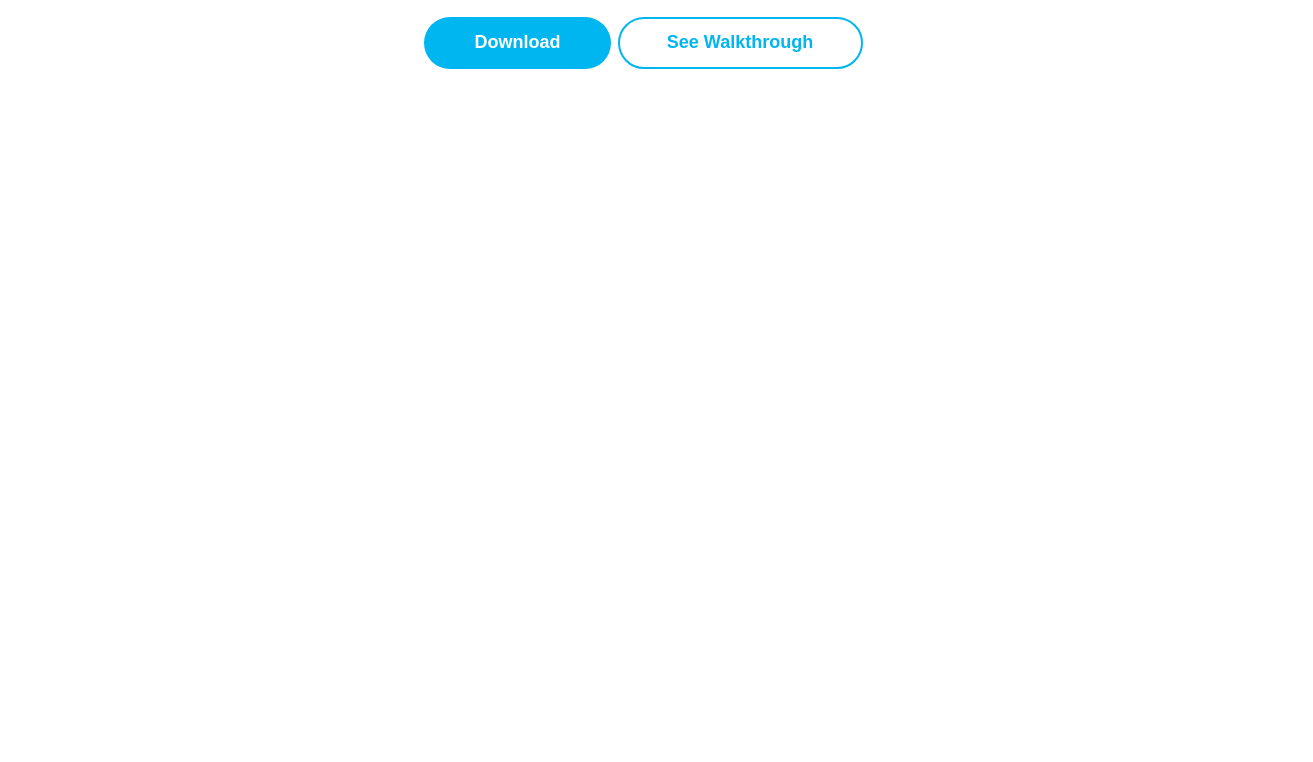
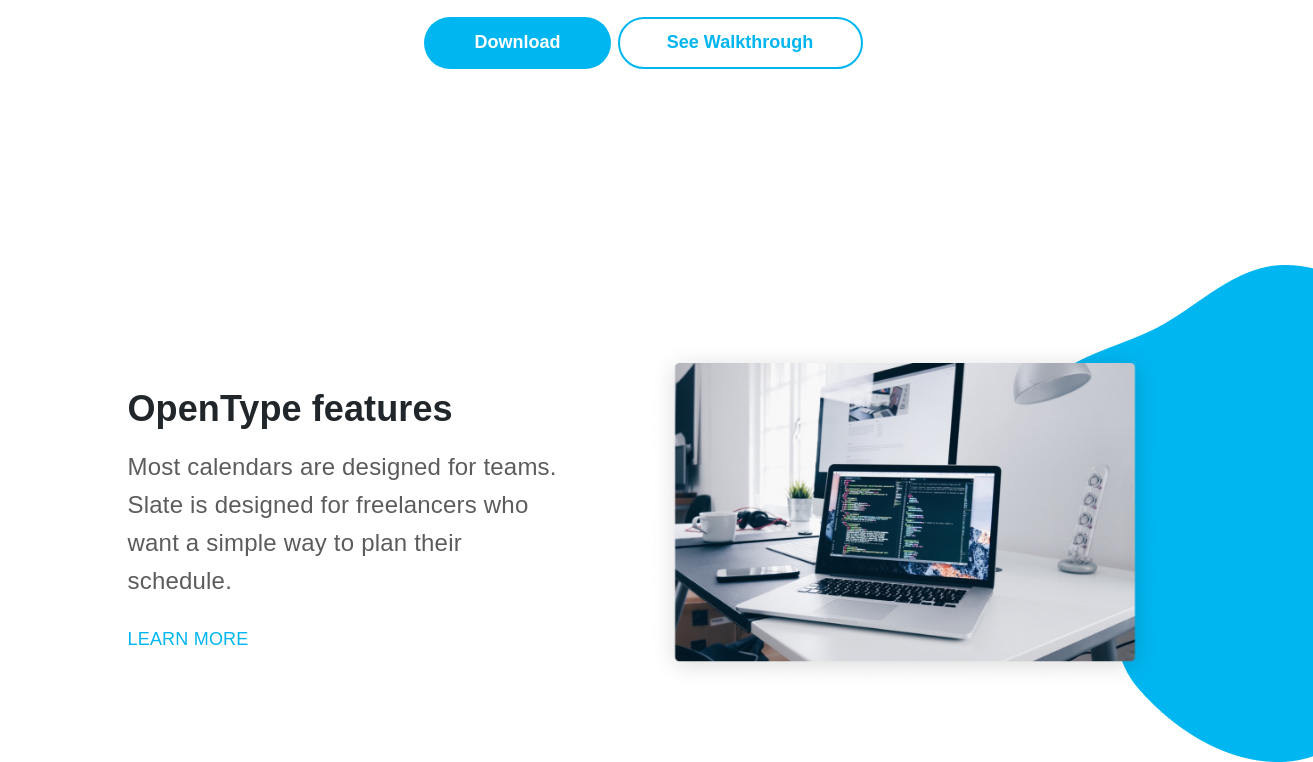
Before and after one commit to AlexNicolasCode/figma-land, a website built with Vite: page index.html in a window 1280 px wide. Shown: the part 1991-2753 px from the top of the page, 1313 px wide, since content can reach past the window. Before the commit the page ends 2531 px from the top, so only its background shows below. Built offline with nearby package versions, Linux system fonts and the light colour scheme.

Commit message:
features class added

```diff
--- /dev/null
+++ b/css/features.css
@@ -0,0 +1,51 @@
+.features {
+    position: relative;
+    top: 500px;
+    display: flex;
+    margin: auto;
+    width: 1045px;
+    height: 382px;
+}
+.features__content {
+    display: flex;
+    flex-direction: column;
+    margin-right: auto;
+    width: 459px;
+    height: 288px;
+}
+.features__text {
+    margin: 10px;
+    line-height: 38px;
+}
+.features__title {
+    color: var(--first-text);
+    font-size: 36px;
+    letter-spacing: 0.1px;
+    margin-top: 50px;
+}
+.features__subtitle {
+    color: var(--second-text);
+    font-size: 24px;
+    letter-spacing: 0.2px;
+}
+.features__link {
+    color: var(--primary);
+    font-size: 18px;
+    letter-spacing: 0.2px;
+}
+.features__images {
+    display: flex;
+    float: right;
+    margin-left: auto;
+}
+.features__notebook {
+    width: 516px;
+    height: 351px;
+}
+.features__decoration-ball {
+    display: flex;
+    position: absolute;
+    top: -75px;
+    right: -150px;
+    z-index: -1;
+}
--- a/index.html
+++ b/index.html
@@ -9,6 +9,7 @@
     <link rel="stylesheet" href="css/header.css">
     <link rel="stylesheet" href="css/home.css">
     <link rel="stylesheet" href="css/download.css">
+    <link rel="stylesheet" href="css/features.css">
     <title>Figma Land</title>
   </head>
 
@@ -45,14 +46,14 @@
 
     <main>
       <section class="home">
-        <div class="home__content">
+        <article class="home__content">
           <h1 class="home__title">Lightning fast prototyping</h1>
 
           <p class="home__subtitle">Most calendars are designed for teams. Slate is designed for freelancers.</p>
 
           <button class="home__btn home__btn-get-started">Get Started</button>
           <button class="home__btn home__btn-try-for-free">Try For Free</button>
-        </div>
+        </article>
 
         <div class="home__flat-browser">
           <img class="home__browser-img" src="./assets/flat-browser.png" alt="flat browser">
@@ -65,7 +66,7 @@
       </section>
 
       <section class="download">
-        <div class="download__content">
+        <article class="download__content">
           <p class="download__header">Just type</p>
 
           <h2 class="download__title">Fastest way to navigate</h2>
@@ -74,7 +75,7 @@
             Most calendars are designed for teams.<br/>
             Slate is designed for freelancers.
           </p>
-        </div>
+        </article>
 
         <div class="download__options">
           <button class="download__btn download__btn-download">Download</button>
@@ -82,8 +83,26 @@
         </div>
       </section>
 
+      <section class="features">
+        <article class="features__content">
+          <h2 class="features__text features__title">OpenType features</h2>
 
-      <section class="features"></section>
+          <p class="features__text features__subtitle">
+            Most calendars are designed for teams.
+            Slate is designed for freelancers who
+            want a simple way to plan their
+            schedule.
+          </p>
+
+          <a class="features__text features__link" href="">LEARN MORE</a>
+        </article>
+
+        <div class="features__images">
+          <img class="features__notebook" src="./assets/notebook.png" alt="notebook">
+          <img class="features__decoration-ball" src="./assets/decoration-ball3.png" alt="decoration blue ball">
+        </div>
+      </section>
+
       <section class="fonts"></section>
       <section class="freelancer"></section>
       <section class="testimonials"></section>
```
Also changed, not shown: assets/decoration-ball3.png (added), assets/notebook.png (added).
